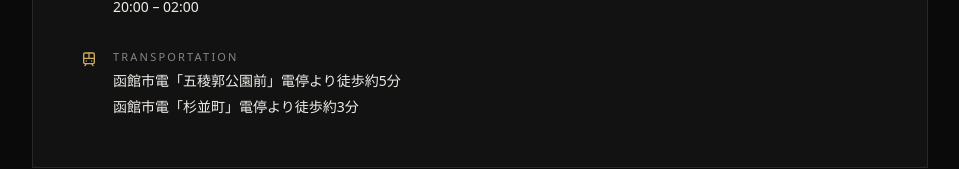
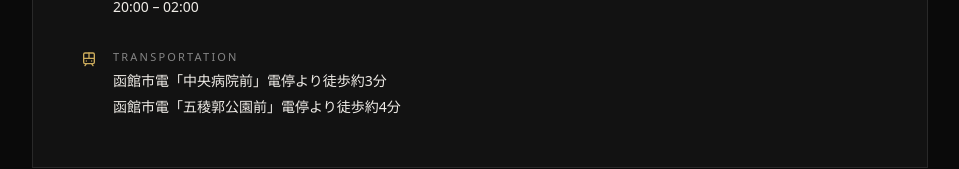
Before and after one commit to Hoshito-Yoshioka/tiara-web-app, a Vue app in the folder packages/frontend/: page /access in a window 1280 px wide. Shown: the part 1079-1248 px from the top of the page, without its empty margins (160-1119 px from the left). Built offline with nearby package versions, Linux system fonts and the light colour scheme.

Commit message:
✨feat: ACCESSページの位置情報を修正

```diff
--- a/packages/frontend/src/views/AccessView.vue
+++ b/packages/frontend/src/views/AccessView.vue
@@ -7,11 +7,14 @@
     postalCode: '〒040-0011',
     address: '北海道函館市本町１−２８ 第５大栄ビル',
     mapEmbedUrl:
-      'https://www.google.com/maps/embed?pb=!1m18!1m12!1m3!1d2956.05!2d140.7367!3d41.7732!2m3!1f0!2f0!3f0!3m2!1i1024!2i768!4f13.1!3m3!1m2!1s0x5f9f59328b2e0f0d%3A0x0!2z5YyX5rW36YGT5Ye95aSn5biC5pys55S677yR4oCS77yS77yYIOesrDXlpKfmoITjg5Pjg6s!5e0!3m2!1sja!2sjp!4v1709000000000',
+      'https://maps.google.com/maps?q=%E5%8C%97%E6%B5%B7%E9%81%93%E5%87%BD%E9%A4%A8%E5%B8%82%E6%9C%AC%E7%94%BA1-28+%E7%AC%AC5%E5%A4%A7%E6%A0%84%E3%83%93%E3%83%AB&t=m&z=17&output=embed&iwloc=',
     mapLinkUrl:
       'https://www.google.com/maps/search/?api=1&query=北海道函館市本町１−２８+第５大栄ビル',
     hours: '20:00 – 02:00',
-    access: ['函館市電「五稜郭公園前」電停より徒歩約5分', '函館市電「杉並町」電停より徒歩約3分'],
+    access: [
+      '函館市電「中央病院前」電停より徒歩約3分',
+      '函館市電「五稜郭公園前」電停より徒歩約4分',
+    ],
   } as const
 </script>
 
```
